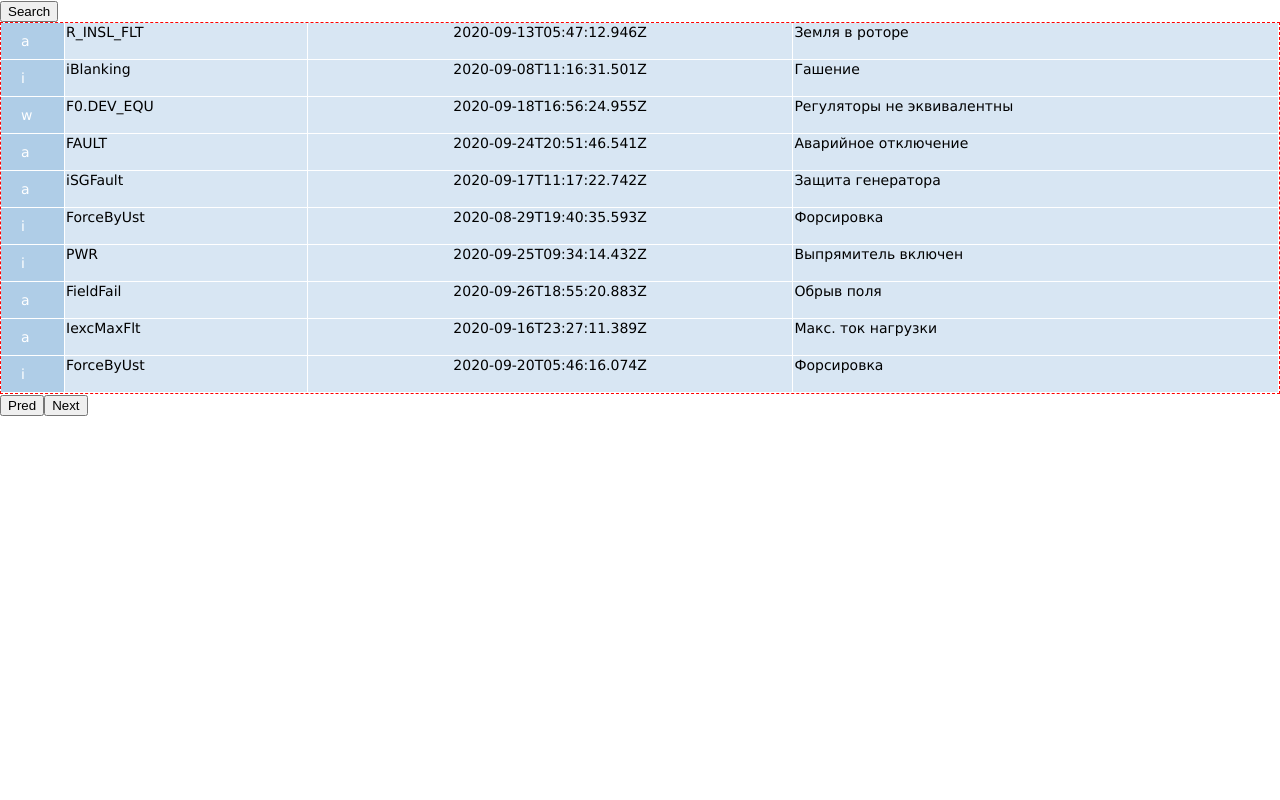
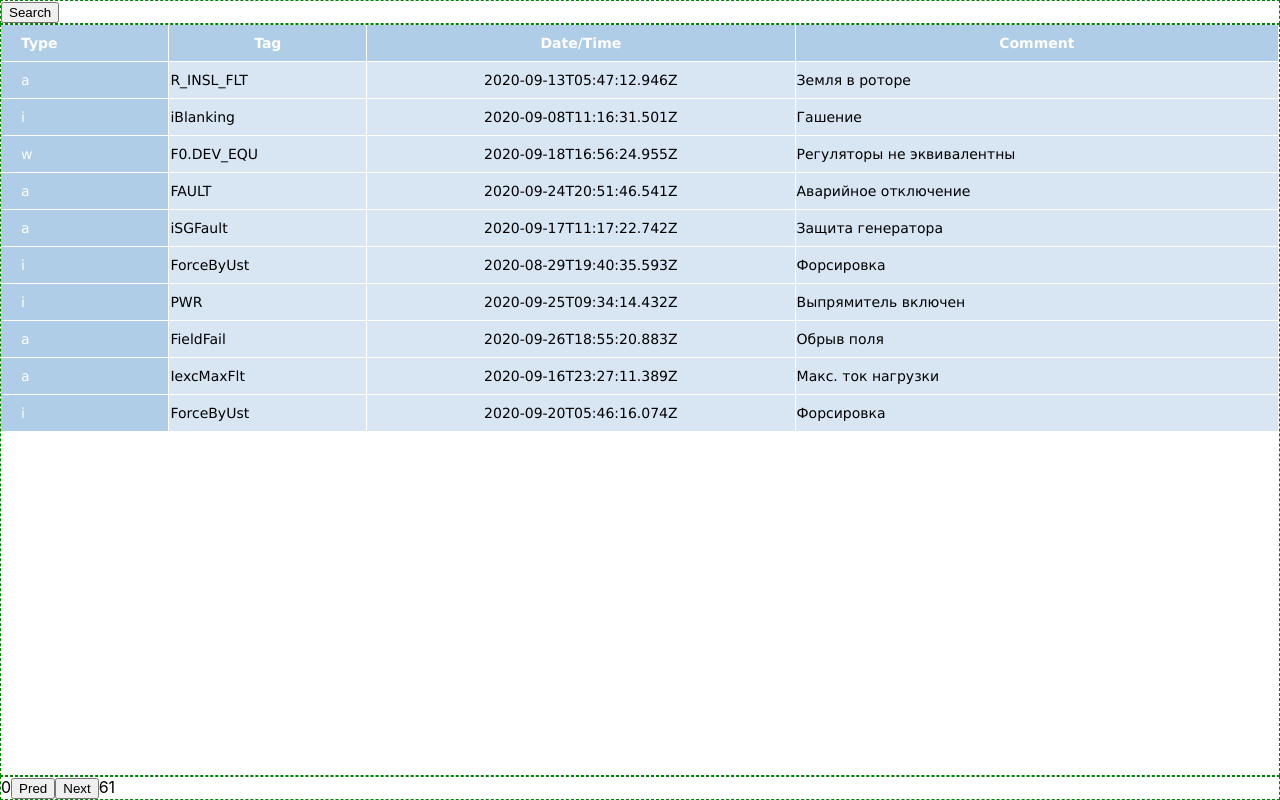
Before and after one commit to GerasimGerasimov/dexop-events-table, a React (Create React App) app: page / in a window 1280 px wide. Built offline with nearby package versions, Linux system fonts and the light colour scheme.

Commit message:
Таблица заполняется данными. Вертикальный скролл таблицы. Работаю кнорки Pred/Next и индикаторы сколько данных до и после

```diff
--- a/src/App.css
+++ b/src/App.css
@@ -6,4 +6,9 @@
 
 .flex-all-client {
   flex-grow: 3;
+  overflow: hidden;
 }
+
+.b1pxdgr {
+  border: 1px dashed green;
+}
--- a/src/App.tsx
+++ b/src/App.tsx
@@ -1,14 +1,15 @@
 import React, { Component } from 'react';
 import EventsTable from './components/table/EventsTable';
-import { IEventItem, IEventQueryDirection, IEventsQuery, IEventsRespond } from './server/ieventsdata';
+import { IEventQueryDirection, IEventsQuery, IEventsRespond } from './server/ieventsdata';
 import { EventsModel } from './server/server';
+import './App.css'
 
 interface IAppProps{
 }
 
 interface IAppState{
   query: IEventsQuery;
-  Items: Array<IEventItem>;
+  respond: IEventsRespond;
 }
 
 
@@ -23,51 +24,66 @@ export default class App extends Component<IAppProps,IAppState> {
         FromIndex:0,
         QueriedQuantity: 10
       },
-      Items:[]
+      respond: {
+        ClientID: '',
+        DateTime: '',
+        TotalItemsQuantity: 0,
+        ItemsBefore: 0,
+        ItemsAfter: 0,
+        ItemsInRespond: 0,
+        Items: []
+      }
     }
   }
 
-  private nextItems(direction: IEventQueryDirection) {
-    let NextFromIndex: number = this.state.query.FromIndex;
+  private getNextIndex(direction: IEventQueryDirection): number {
+    let nextIndex: number = this.state.query.FromIndex;
     switch (direction) {
       case IEventQueryDirection.Next:
-        NextFromIndex  += ItemsOnPage;
+        nextIndex  += ItemsOnPage;
+        const max: number = (this.state.respond.TotalItemsQuantity === 0)
+                            ? 0
+                            : this.state.respond.TotalItemsQuantity - 1;
+        nextIndex = (nextIndex > max)? max : nextIndex;
         break;
       case IEventQueryDirection.Prev:
-        NextFromIndex  -= ItemsOnPage;
-        NextFromIndex = (NextFromIndex < 0)? 0 : NextFromIndex;
+        nextIndex  -= ItemsOnPage;
+        nextIndex = (nextIndex < 0)? 0 : nextIndex;
         break;
     }
+    return nextIndex;
+  }
 
+  private nextItems(direction: IEventQueryDirection) {
     this.setState((state)=>({
       query:{
-        FromIndex: NextFromIndex,
+        FromIndex: this.getNextIndex(direction),
         QueriedQuantity: state.query.QueriedQuantity
       }
-    }), ()=>this.getRespond())
-    console.log(NextFromIndex + this.state.query.QueriedQuantity);
-
+    }), ()=>this.getData())
   }
 
   componentDidMount(){
-    this.getRespond()
+    this.getData()
   }
 
-  getRespond(){
+  getData(){
     const respond:IEventsRespond = EventsModel.getItems(this.state.query);
-    this.setState({Items: respond.Items})
+    this.setState({respond})
   }
 
   render() {
     return (
       <div className='flex-column'>
-        <div><button>Search</button></div>
-        <div className='flex-all-client'>
-          <EventsTable items = {this.state.Items}/>
+        <div className='b1pxdgr'><button>Search</button></div>
+        <div className='flex-all-client b1pxdgr'>
+          <EventsTable items = {this.state.respond.Items}/>
         </div>
-        <div>
+        <div className='b1pxdgr'>
+          <span>{this.state.respond.ItemsBefore}</span>
           <button onClick={()=>this.nextItems(IEventQueryDirection.Prev)}>Pred</button>
           <button onClick={()=>this.nextItems(IEventQueryDirection.Next)}>Next</button>
+          <span>{this.state.respond.ItemsAfter}</span>
         </div>
       </div>
     );
--- a/src/components/table/EventsTable.css
+++ b/src/components/table/EventsTable.css
@@ -1,47 +1,14 @@
-.grid {
-  display: grid;
-  grid-template-columns: 64px minmax(50px, 1fr) minmax(250px, 2fr) minmax(150px, 2fr);
-}
-
-.w100p {
+.wrapper {
+  height: 100%;
   width: 100%;
-  border: 1px dashed red;
-  /*font-size: calc(0.1rem + 2vw); /* 5px is first minimal base size. and 3% of viewport width */
-}
-
-.vscroll-wrapper {
+  margin: auto;
   overflow: auto;
 }
-
-.vscroll-table {
-  overflow: auto;
-  vertical-align: top;
-	max-width: 100%;
-	overflow-x: auto;
-	white-space: nowrap;
+table {
+  border-collapse: collapse;
+  width: 100%;
 }
-
-thead,
-tbody,
-tr {
-  display: contents;
+thead th {
+  position: sticky;
+  top: 0;
 }
-
-.mw{
-  box-sizing: border-box;
-  overflow: hidden;
-  border: 1px dashed rgb(68, 46, 194);
-  display: flex;
-  /*align-items: center;*/
-  justify-content: center;
-}
-
-.circle {
-  min-width: 16px;
-  min-height: 16px;
-  max-width: 16px;
-  max-height: 16px;
-  background-color: brown;
-  border: 2px solid black;
-  border-radius: 16px;
-}
--- a/src/components/table/EventsTable.tsx
+++ b/src/components/table/EventsTable.tsx
@@ -17,8 +17,16 @@ export default class EventsTable extends Component<IEventTableProps ,IEventsTabl
 
   render () {
     return (
-      <div className='vscroll-wrapper'>
-        <table className='w100p grid vscroll-table'>
+      <div className='wrapper'>
+        <table className=''>
+          <thead>
+            <tr>
+                <th>Type</th>
+                <th>Tag</th>
+                <th>Date/Time</th>
+                <th>Comment</th>
+            </tr>
+            </thead>
             <tbody>
               {
                 this.props.items.map((item, index)=>{
--- a/src/server/ieventsdata.ts
+++ b/src/server/ieventsdata.ts
@@ -40,12 +40,12 @@ export interface IEventsQuery {
 }
 
 export interface IEventsRespond {
-  ClientID: string; //уникальный ID клиента
-  DateTime: string; //время отправки данных сервером
+  ClientID?: string; //уникальный ID клиента
+  DateTime?: string; //время отправки данных сервером
   TotalItemsQuantity: number;
   ItemsBefore: number;
   ItemsAfter: number;
   ItemsInRespond: number;
-  SortMode: IEventsSortMode;//как были отсортировваны данные
+  SortMode?: IEventsSortMode;//как были отсортировваны данные
   Items: Array<IEventItem>;
 }
```
Lines whose indentation alone changed are shown as unchanged.
